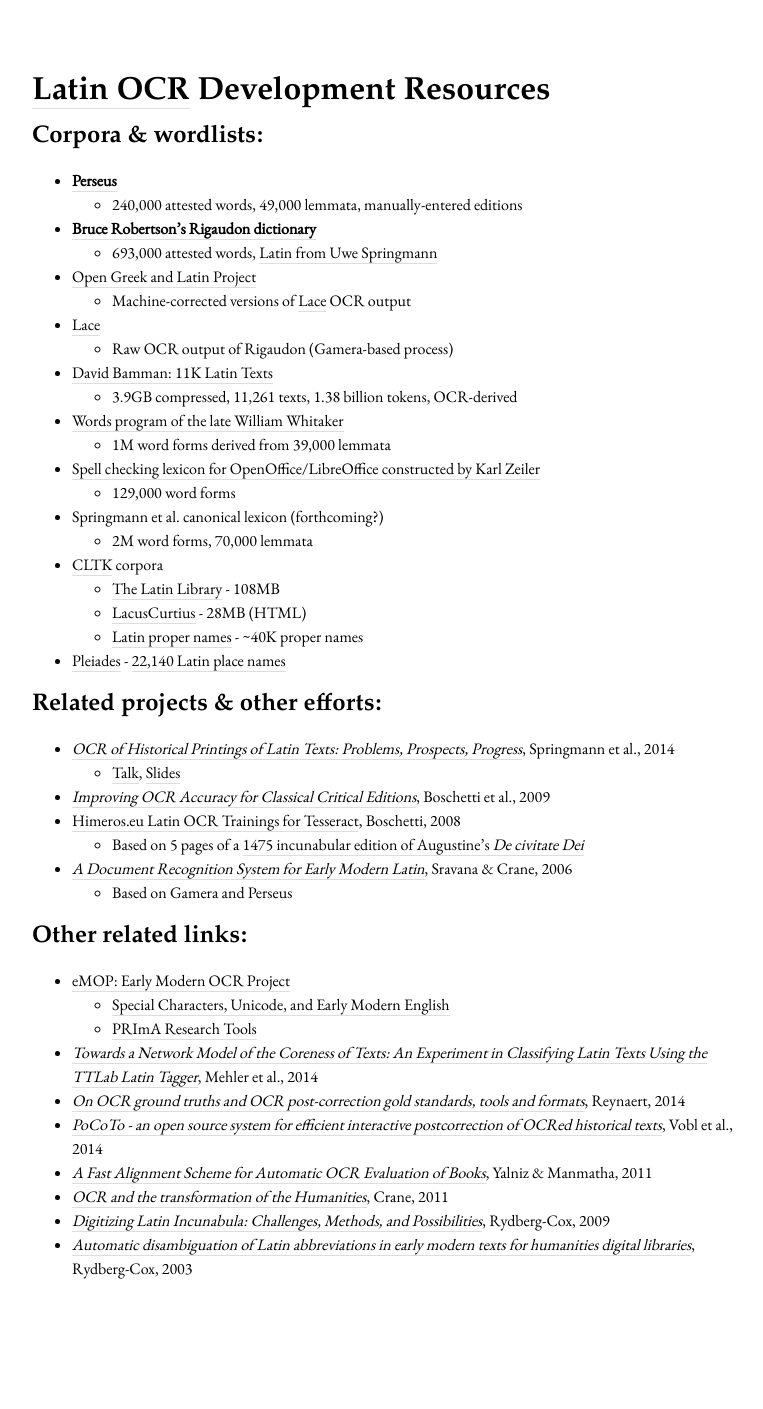
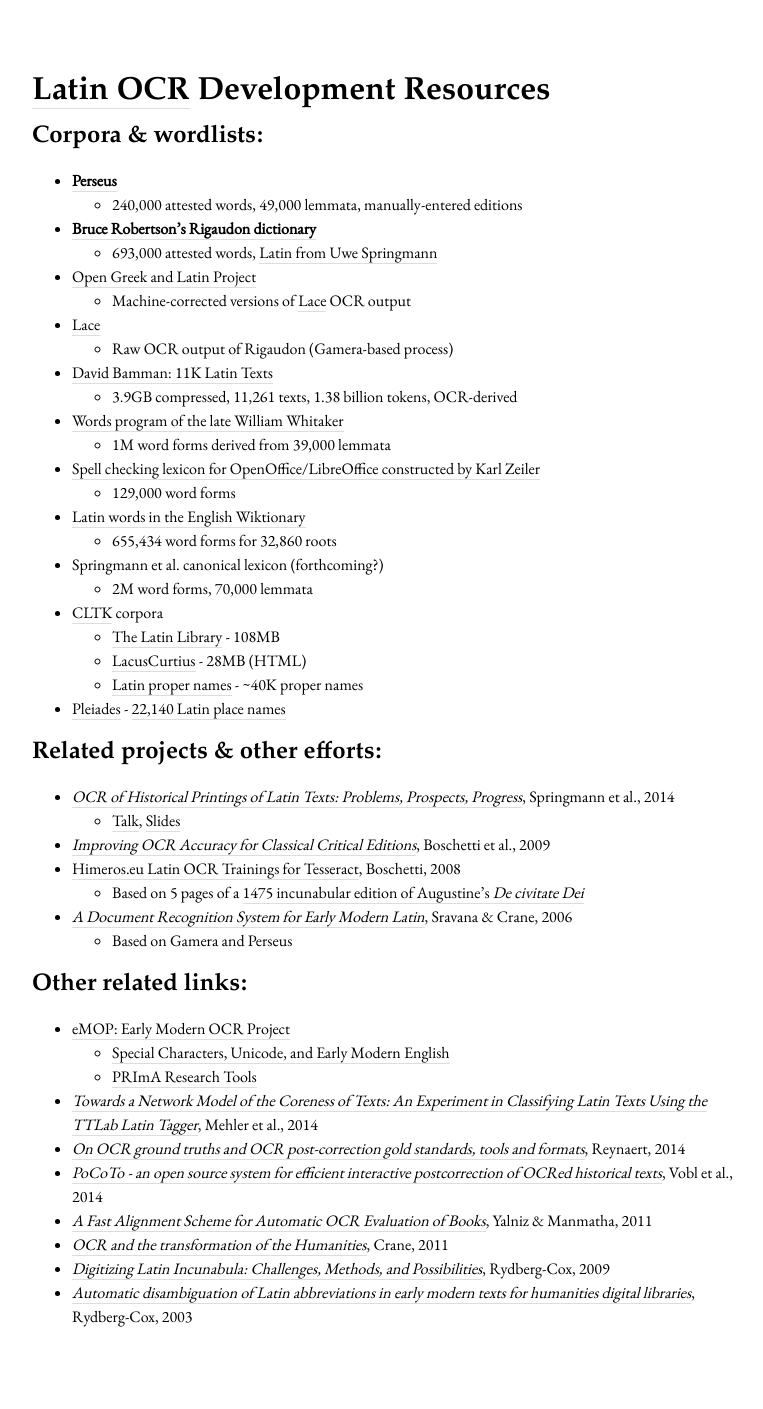
Before and after one commit to ryanfb/latinocr, a Jekyll site: the page built from resources.md, in a window 1280 px wide. Shown: the whole page, without its empty margins (248-1011 px from the left). Built offline with Jekyll 4.4.1, drawn with Linux system fonts in a browser that asks for light colours; before the commit the page ends 1361 px from its top, so only the background shows below that.

Commit message:
Add Wiktionary

```diff
--- a/resources.md
+++ b/resources.md
@@ -20,6 +20,8 @@
    * 1M word forms derived from 39,000 lemmata
  * [Spell checking lexicon for OpenOffice/LibreOffice constructed by Karl Zeiler](http://extensions.openoffice.org/en/project/latin-spelling-and-hyphenation-dictionaries)
    * 129,000 word forms
+ * [Latin words in the English Wiktionary](http://dsh.oxfordjournals.org/content/early/2015/03/29/llc.fqv008)
+   * 655,434 word forms for 32,860 roots
  * Springmann et al. canonical lexicon (forthcoming?)
    * 2M word forms, 70,000 lemmata
  * [CLTK](https://github.com/kylepjohnson/cltk) corpora
```
